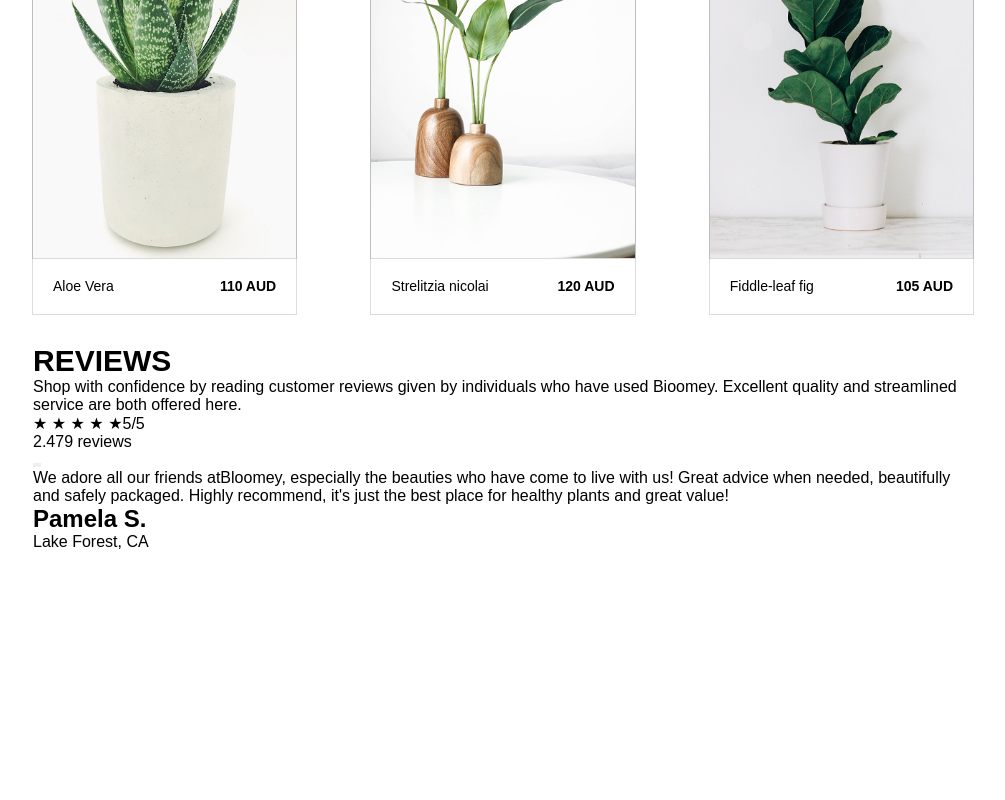
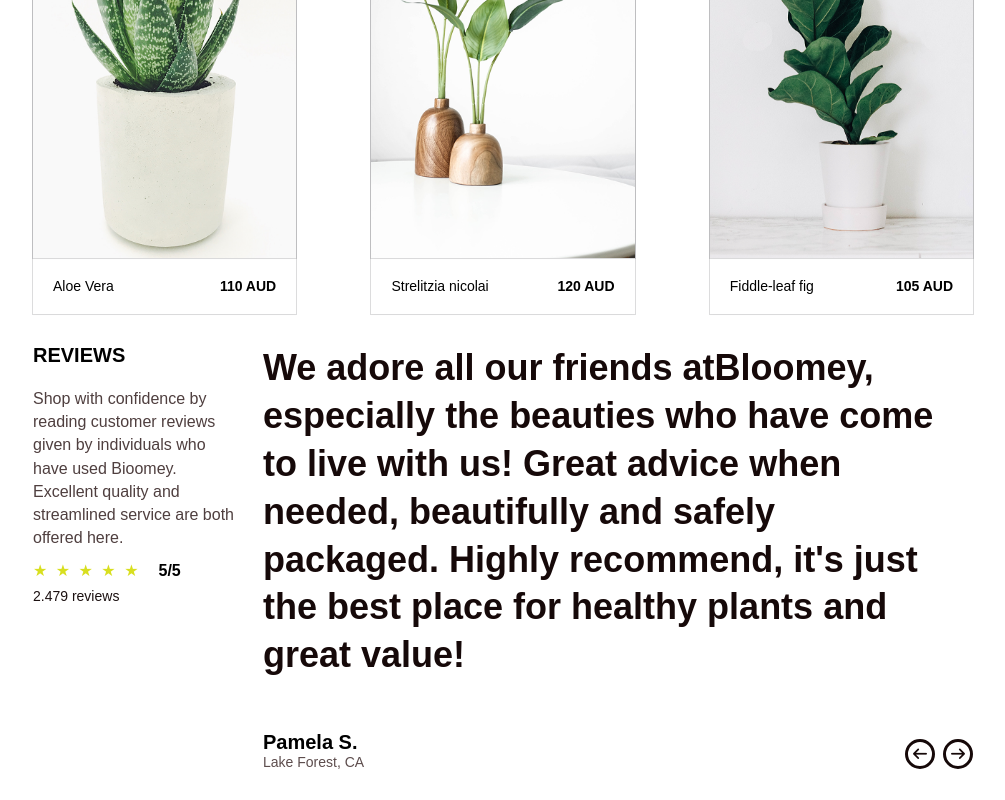
Before and after one commit to Blessen25/Plant, a React (Vite) app in the folder Frontend/: page / in a window 1280 px wide. Shown: the part 1770-2570 px from the top of the page, without its empty margins (137-1142 px from the left). Before the commit the page ends 2351 px from the top, so only its background shows below. Built offline with nearby package versions, Linux system fonts and the light colour scheme.

Commit message:
Commited Changes

```diff
--- a/Frontend/src/Components/Home/home.tsx
+++ b/Frontend/src/Components/Home/home.tsx
@@ -1,7 +1,8 @@
-import {Button_with_icon_primary, Button_with_icon_secondary_rev, Button_withouticon_primary} from '../Extras/button';
+import {Button_with_icon_secondary_rev, Button_withouticon_primary} from '../Extras/button';
 import { Cards_Best_Seller } from '../Extras/card';
 
 import './home.css';
+import './reviews.css';
 
 export const Home_Best_House_Plants = () => {
 
@@ -96,40 +97,42 @@ export const ReviewsSection = () => {
   return (
     <section className="reviews_section">
       <div className="reviews_left">
-        <h3 className="reviews_label">REVIEWS</h3>
+        <h5 className="reviews_label">REVIEWS</h5>
 
-        <p className="reviews_description">
+        <p className="reviews_description text-normal">
           Shop with confidence by reading customer reviews given by individuals
           who have used Bioomey. Excellent quality and streamlined service are
           both offered here.
         </p>
 
         <div className="reviews_rating">
-          <span className="reviews_stars">★ ★ ★ ★ ★</span>
-          <span className="reviews_score">5/5</span>
+          <span className="reviews_stars text-normal">★ ★ ★ ★ ★</span>
+          <span className="reviews_score text-normal">5/5</span>
         </div>
 
-        <p className="reviews_count">2.479 reviews</p>
+        <p className="reviews_count text-small">2.479 reviews</p>
       </div>
 
       <div className="reviews_content">
         <div className="reviews_arrows">
           <button className="reviews_arrow_btn">
+            <i className="fa-solid fa-arrow-left icon-sm"></i>
           </button>
           <button className="reviews_arrow_btn">
+            <i className="fa-solid fa-arrow-right icon-sm"></i>
           </button>
         </div>
 
-        <p className="reviews_quote">
+        <h2 className="reviews_quote">
           We adore all our friends atBloomey, especially the beauties who have
           come to live with us! Great advice when needed, beautifully and safely
           packaged. Highly recommend, it's just the best place for healthy plants
           and great value!
-        </p>
+        </h2>
 
         <div className="reviews_author">
-          <h4>Pamela S.</h4>
-          <p>Lake Forest, CA</p>
+          <h5>Pamela S.</h5>
+          <p className='text-small'>Lake Forest, CA</p>
         </div>
       </div>
     </section>
--- /dev/null
+++ b/Frontend/src/Components/Home/reviews.css
@@ -0,0 +1,146 @@
+.reviews_section {
+  width: 100%;
+  min-height: 331px;
+  display: grid;
+  grid-template-columns: 280px 1fr;
+  box-sizing: border-box;
+
+}
+
+.reviews_left {
+  max-width: 210px;
+}
+
+.reviews_label {
+
+  font-weight: 600;
+  margin-bottom: 20px;
+}
+
+.reviews_description {
+  line-height: 1.45;
+  color: #4f3f3f;
+  margin-bottom: 12px;
+}
+
+.reviews_rating {
+  display: flex;
+  align-items: center;
+  gap: 18px;
+  margin-bottom: 8px;
+}
+
+.reviews_stars {
+  color: #d8df1f;
+  letter-spacing: 2px;
+}
+
+.reviews_score {
+  font-weight: 700;
+}
+
+.reviews_count {
+  color: #1c1111;
+}
+
+.reviews_content {
+  position: relative;
+  padding-left: 0px;
+  padding-right: 0px;
+}
+
+.reviews_quote {
+  max-width: 100%;
+  line-height: 1.33;
+  font-weight: 600;
+  color: #160909;
+  margin: 0;
+}
+
+.reviews_author {
+  margin-top: 52px;
+}
+
+.reviews_author h4 {
+  margin: 0 0 8px;
+}
+
+.reviews_author p {
+  color: #5d4d4d;
+  margin: 0;
+}
+
+.reviews_arrows {
+  position: absolute;
+  bottom: 1px;
+  right: 0;
+  display: flex;
+  gap: 8px;
+}
+
+.reviews_arrow_btn {
+  width: 30px;
+  height: 30px;
+  border: 3px solid #160909;
+  border-radius: 50%;
+  background: transparent;
+  color: #160909;
+  display: flex;
+  align-items: center;
+  justify-content: center;
+  cursor: pointer;
+}
+
+
+
+
+@media screen and (max-width: 1299px) {
+
+    .reviews_content{
+
+        padding-left: 20px;
+        padding-right: 20px;
+    }
+
+    .reviews_section {
+
+        grid-template-columns: 210px 1fr;
+    }
+}
+
+@media screen and (max-width: 991px) {
+
+    .reviews_section {
+
+        display: flex;
+        flex-direction: column;
+        gap: 20px;
+
+    }
+
+    .reviews_content {
+
+        padding: 0px;
+    }
+
+    .reviews_left {
+
+        max-width: 100%;
+    }
+
+    .reviews_arrows {
+
+        bottom: 1px;
+    }
+
+}
+
+@media screen and (max-width: 575px) {
+
+  .reviews_section {
+
+    padding: 0px;
+  }
+
+
+}
```
